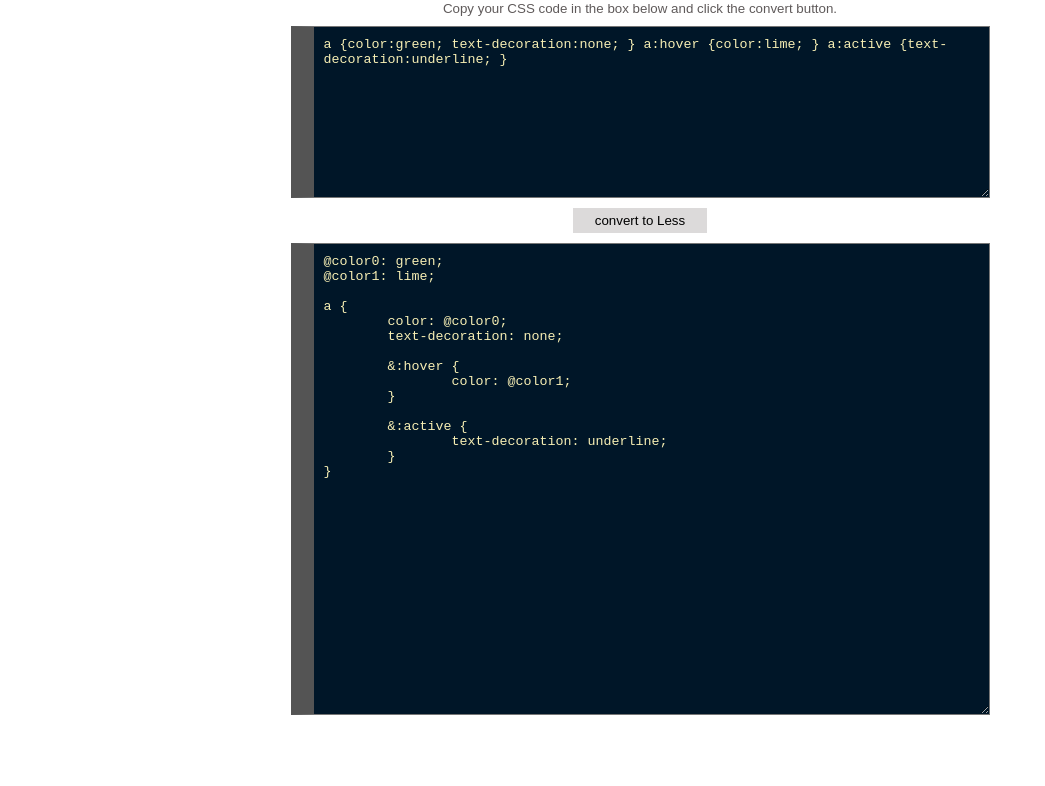
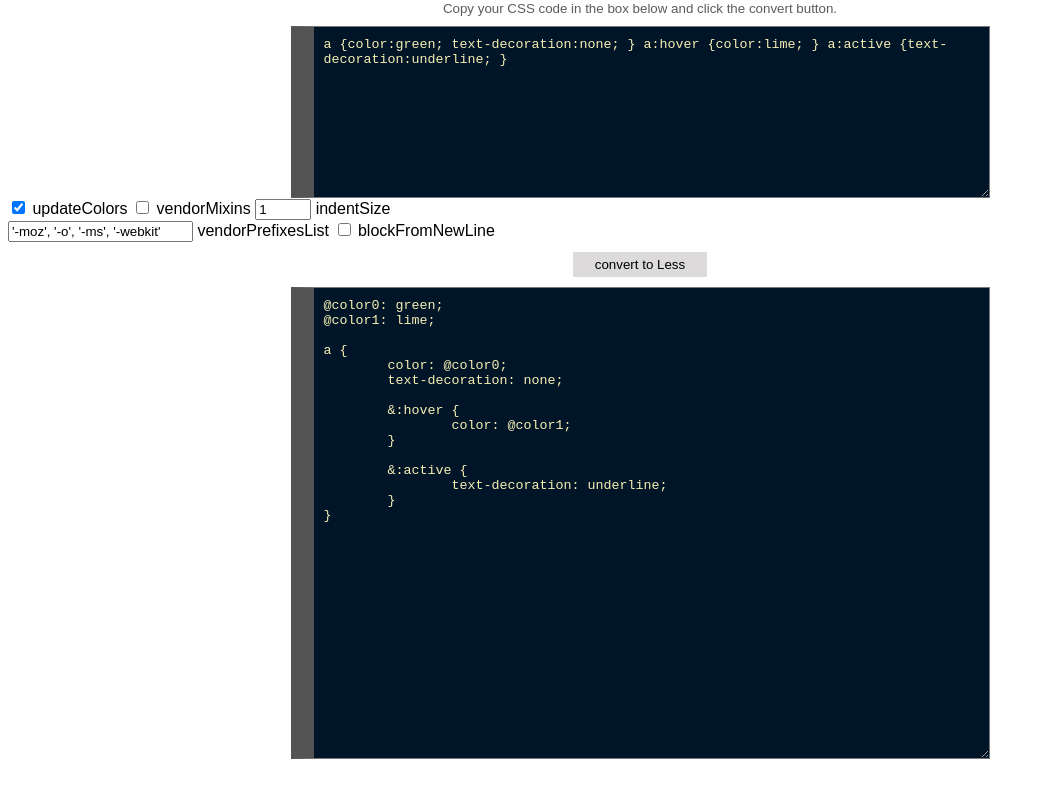
Before and after one commit to jayflyaway/css2Less, a website: page index.html in a window 1280 px wide. Both pictures are taken after typing "Sample" into the empty fields and a click on the button "convert to Less". Shown: the part 139-925 px from the top of the page, without its empty margins (0-1045 px from the left). Before the commit the page ends 881 px from the top, so only its background shows below. Drawn offline with nearby package versions, Linux system fonts and the light colour scheme.

Commit message:
add options to UI

```diff
--- a/index.html
+++ b/index.html
@@ -26,6 +26,17 @@
                     <textarea id="cssInput" class="code" rows="10" cols="80" name="code">a {color:green; text-decoration:none; } a:hover {color:lime; } a:active {text-decoration:underline; }
                     </textarea>
                 </div>
+
+                <div id="converter_options" class="center">
+                     <div>
+                         <input type="checkbox" id="option_updateColors" checked="checked"> updateColors</input>
+                         <input type="checkbox" id="option_vendorMixins"> vendorMixins</input>
+                         <input type="number" min="1" max="10" value="1" id="option_indentSize"> indentSize</input> <br>
+                         <input type="text" id="option_vendorPrefixesList" value="'-moz', '-o', '-ms', '-webkit'"> vendorPrefixesList</input>
+                         <input type="checkbox" id="option_blockFromNewLine"> blockFromNewLine</input>
+                     </div>
+                </div>
+
                 <div class="center">
                     <button class="button" id="convert" type="button">convert to Less</button>
 
--- a/scripts/main.js
+++ b/scripts/main.js
@@ -2,7 +2,17 @@ $( document ).ready(function() {
     $("#convert").click(function(){
         //var cssString = 'a {color:green; text-decoration:none; } a:hover {color:lime; } a:active {text-decoration:underline; }'
         let cssString = $("#cssInput").val();
-        let options = {"updateColors": true};
+        let option_updateColors = $('#option_updateColors').is(':checked');
+        let option_vendorMixins = $('#option_vendorMixins').is(':checked');
+        let option_indentSize = parseInt($('#option_indentSize').val());
+        let option_vendorPrefixesList = "[ " + $('#option_vendorPrefixesList').val() + "]";
+        let option_blockFromNewLine = $('#option_blockFromNewLine').is(':checked');
+        let options = {
+            "updateColors": option_updateColors,
+            "vendorMixins": option_vendorMixins,
+            "indentSize": option_indentSize,
+            "vendorPrefixesList": option_vendorPrefixesList,
+            "blockFromNewLine": option_blockFromNewLine};
 
         var lessInst = new css2less(cssString, options || {});
 
--- a/styles/styles.css
+++ b/styles/styles.css
@@ -23,6 +23,9 @@ body {
     padding: 10px 30px;
     display: flex;
     justify-content: stretch;
+}
+#converter_options {
+    max-width: fit-content;
 }
 .center {
     display: flex;
```
